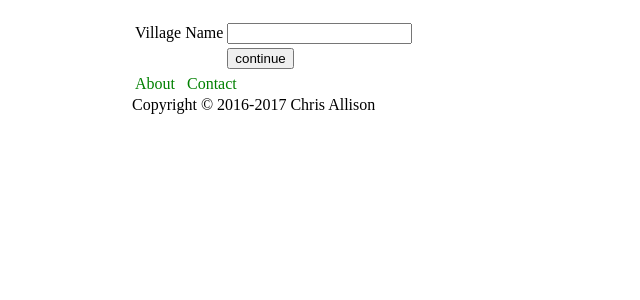
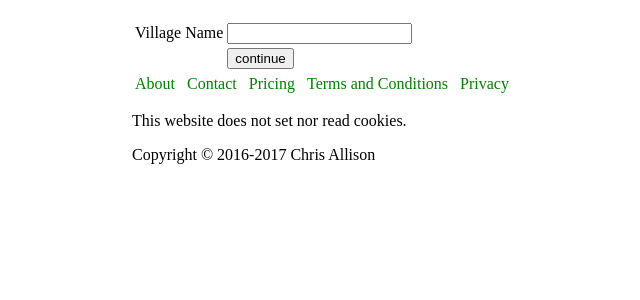
Before and after one commit to ccdale/villagehall, a PHP site: page / in a window 1280 px wide. Shown: the part 47-347 px from the top of the page, without its empty margins (18-658 px from the left). Run offline with PHP 8.4, Linux system fonts and the light colour scheme.

Commit message:
terms, pricing and privacy links

```diff
--- a/app/villagehall-footer.php
+++ b/app/villagehall-footer.php
@@ -3,7 +3,7 @@
  * vim: set expandtab tabstop=4 shiftwidth=2 softtabstop=4 foldmethod=marker:
  *
  * Started: Tuesday 21 February 2017, 06:02:54
- * Last Modified: Sunday  3 September 2017, 09:16:48
+ * Last Modified: Sunday  3 September 2017, 09:35:47
  *
  * Copyright © 2017 Chris Allison <chris.charles.allison+vh@gmail.com>
  *
@@ -27,9 +27,30 @@
  * close the container div
  */
 $bfooter="\n</div>\n";
+$linksarray=array(
+  array("a"=>21,"text"=>"About"),
+  array("a"=>22,"text"=>"Contact"),
+  array("a"=>23,"text"=>"Pricing"),
+  array("a"=>24,"text"=>"Terms and Conditions"),
+  array("a"=>25,"text"=>"Privacy")
+);
+$row="";
+foreach($linksarray as $la){
+  $alink=new ALink($la,$la["text"]);
+  $td=new Tag("td",$alink->makeLink());
+  $row.=$td->makeTag();
+  $td=new Tag("td","&nbsp;");
+  $row.=$td->makeTag();
+}
+
+/*
 $about=new ALink(array("a"=>21),"About");
 $contact=new ALink(array("a"=>22),"Contact");
+$terms=new ALing(array("a"=>23),"Terms and Conditions");
+$privacy=new Alink(array("a"=>24),"Privacy");
+ */
 /* $admin=new Alink(array("z"=>"admin","a"=>99),"Admin"); */
+/*
 $td=new Tag("td",$about->makeLink());
 $row=$td->makeTag();
 $td=new Tag("td","&nbsp;");
@@ -38,16 +59,30 @@ $td=new Tag("td",$contact->makeLink());
 $row.=$td->makeTag();
 $td=new Tag("td","&nbsp;");
 $row.=$td->makeTag();
-/* $td=new Tag("td",$admin->makeLink()); */
+$td=new Tag("td",$terms->makeLink());
+$row.=$td->makeTag();
 $td=new Tag("td","&nbsp;");
 $row.=$td->makeTag();
+$td=new Tag("td",$privacy->makeLink());
+$row.=$td->makeTag();
+$td=new Tag("td","&nbsp;");
+$row.=$td->makeTag();
+ */
+/* $td=new Tag("td",$admin->makeLink()); */
+/*
+$td=new Tag("td","&nbsp;");
+$row.=$td->makeTag();
+ */
 $tr=new Tag("tr",$row);
 $row=$tr->makeTag();
 $table=new Tag("table",$row,array("border"=>0));
 $tag=new Tag("div",$table->makeTag());
 $links=$tag->makeTag();
+$nocookies="This website does not set nor read cookies.\n";
+$nctag=new Tag("p",$nocookies);
 $footcontent="Copyright © 2016-" . date("Y") . " Chris Allison";
-$tag=new Tag("div",$footcontent);
+$fctag=new Tag("p",$footcontent);
+$tag=new Tag("div",$nctag->makeTag() . $fctag->makeTag());
 $footcontent=$tag->makeTag();
 $tmp=new Tag("footer",$links . $footcontent,array("class"=>"container bg-4 text-center"));
 $bfooter.=$tmp->makeTag();
```
